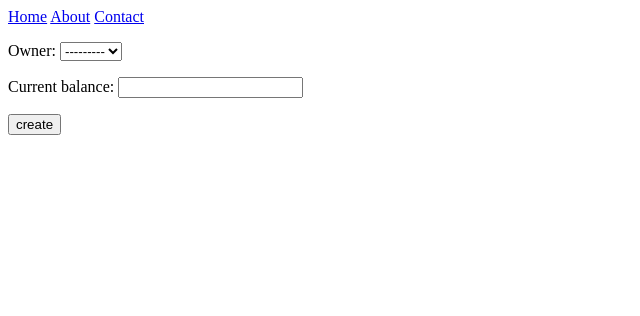
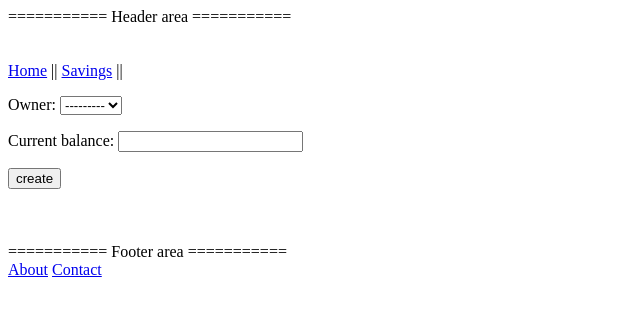
Before and after one commit to suresh466/cooperative_finance, a Django app: page /savings/create/ in a window 1280 px wide. Shown: the top 316 px of the page, without its empty margins (0-640 px from the left). Run offline with Django 3.2, Linux system fonts and the light colour scheme; parts of the project's set-up code (start-up, migrations or seed data) failed here and were passed over.

Commit message:
create savings view and map the url to the view create template for the view

```diff
--- a/savings/views.py
+++ b/savings/views.py
@@ -40,7 +40,7 @@ def saving_deposit(request):
         messages.success(request,
                          'You Have successfully Deposited Rs. {} only to the account number {}.'
                          .format(deposit.amount,deposit.account.owner.mem_number))
-        return redirect("saving_transaction:deposit")
+        return redirect("savings:deposit")
 
     context = {
         'form': form,
@@ -68,7 +68,7 @@ def saving_withdrawal(request):
                 'You Have Withdrawn Rs. {} only from the account number {}.'
                 .format(withdraw.amount,withdraw.account.owner.mem_number))
 
-            return redirect("saving_transaction:withdraw")
+            return redirect("savings:withdraw")
         else:
             messages.error(
                 request,
@@ -128,7 +128,6 @@ def saving_deposit_transaction(request):
             'title': "Deposit",
         }
 
-        #return redirect("saving_transaction:transaction")
         return render(request, template, context)
 
     context = {
@@ -164,3 +163,8 @@ def saving_withdrawal_transaction(request):
     }
 
     return render(request, template, context)
+
+def saving(request):
+    template = 'savings/savings.html'
+
+    return render(request, template)
--- a/static_pages/templates/static_pages/home.html
+++ b/static_pages/templates/static_pages/home.html
@@ -2,10 +2,13 @@
 
 {% block content %}
 
-<h1>Co-Operative Finance</h1>
+<h2>Co-Operative Finance</h2>
 
 <h3>Site map:</h3>
+<div>
 <ul><a href="{% url 'about' %}">about</a></ul>
 <ul><a href="{% url 'contact' %}">contact</a></ul>
+<ul><a href="{% url 'savings:saving' %}">Savings</a></ul>
+</div>
 
 {% endblock %}
--- a/templates/base.html
+++ b/templates/base.html
@@ -5,15 +5,29 @@
     <title>Micro Finance</title>
   </head>
   <body>
+	  ===========
+	  Header area
+	  ===========
+	  <br>
+	  <br>
+	  <br>
     <div>
-      <a href="{% url 'home' %}">Home</a>
-      <a href="{% url 'about' %}">About</a>
-      <a href="{% url 'contact' %}">Contact</a>
+      <a href="{% url 'home' %}">Home</a> ||
+      <a href="{% url 'savings:saving' %}">Savings</a> ||
     </div>
 
     {% block content %}
 
     {% endblock %}
-
+	  <br>
+	  <br>
+	  <br>
+    ===========
+    Footer area
+    ===========
+    <div>
+     <a href="{% url 'about' %}">About</a>
+     <a href="{% url 'contact' %}">Contact</a>
+    </div>
   </body>
 </html>
```
Also changed, not shown: savings/templates/savings/savings.html (added, +16 -0 lines).
